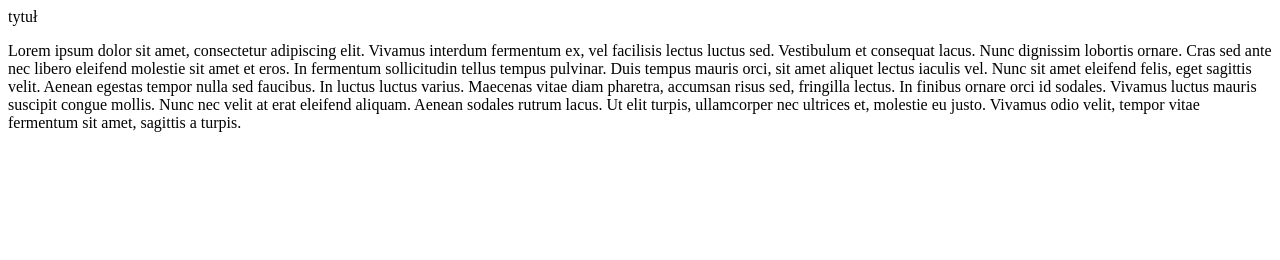
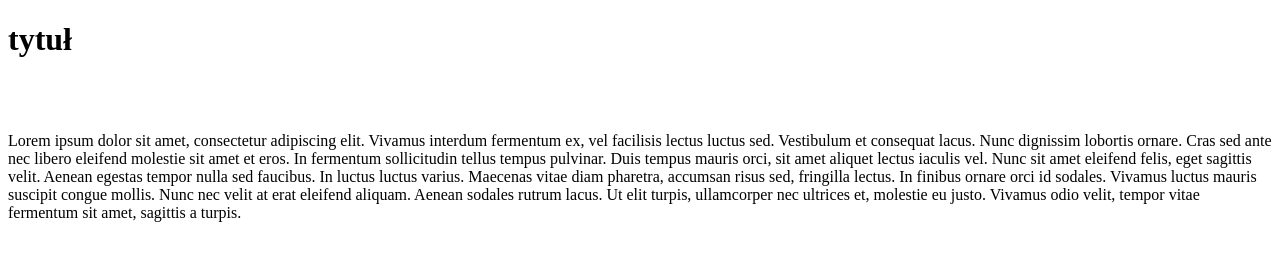
Before and after one commit to damejan/testowe_repozytorium, a plain HTML site: page index.html in a window 1280 px wide. Drawn offline with Linux system fonts and the light colour scheme.

Commit message:
0.0.3
-naprawiono błąd z nagłówkiem
- dodano 2 tagi <br>

```diff
--- a/index.html
+++ b/index.html
@@ -5,7 +5,8 @@
     <title>ver 0.0.2</title>
 </head>
 <body>
-    <hi>tytuł</hi>
+    <h1>tytuł</h1>
+    <br><br>
     <p>
         Lorem ipsum dolor sit amet, consectetur adipiscing elit. Vivamus interdum fermentum ex, vel facilisis lectus luctus sed. Vestibulum et consequat lacus. Nunc dignissim lobortis ornare. Cras sed ante nec libero eleifend molestie sit amet et eros. In fermentum sollicitudin tellus tempus pulvinar. Duis tempus mauris orci, sit amet aliquet lectus iaculis vel. Nunc sit amet eleifend felis, eget sagittis velit. Aenean egestas tempor nulla sed faucibus. In luctus luctus varius. Maecenas vitae diam pharetra, accumsan risus sed, fringilla lectus. In finibus ornare orci id sodales. Vivamus luctus mauris suscipit congue mollis. Nunc nec velit at erat eleifend aliquam. Aenean sodales rutrum lacus. Ut elit turpis, ullamcorper nec ultrices et, molestie eu justo. Vivamus odio velit, tempor vitae fermentum sit amet, sagittis a turpis.
     </p>
```
